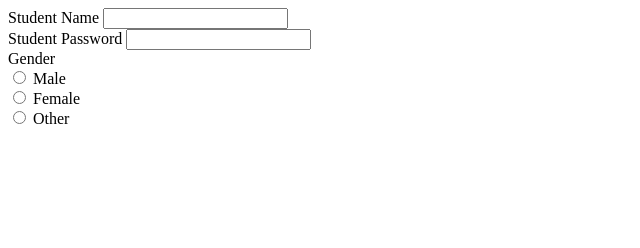
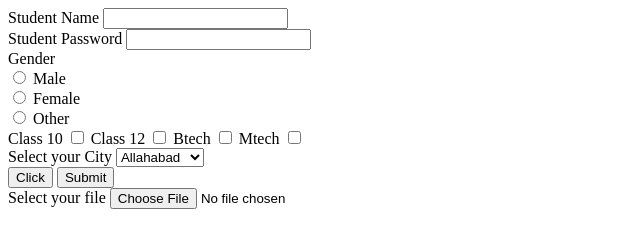
Before and after one commit to IshlokDwivedi-coder/ABES-CSE-C-Ishlok-Dwivedi-, a plain HTML site: page form.html in a window 1280 px wide. Shown: the whole page, without its empty margins (0-640 px from the left). Drawn offline with Linux system fonts and the light colour scheme.

Commit message:
this is my first commit

```diff
--- a/form.html
+++ b/form.html
@@ -23,6 +23,39 @@
           <label>Other</label>
 
 
+
+          <br>
+          <label for="">Class 10</label>
+          <input type="checkbox" name="" id="">
+          <label for="">Class 12</label>
+          <input type="checkbox" name="" id="">
+          <label for="">Btech</label>
+          <input type="checkbox" name="" id="">
+          <label for="">Mtech</label>
+          <input type="checkbox" name="" id="">
+
+
+
+          <br>
+          <label>Select your City</label>
+          <select>
+            <option>Allahabad</option>
+            <option>Pratapgarh</option>
+            <option>Lucknow</option>
+            <option>Ghaziabad</option>
+          </select>
+
+
+          <br>
+          <button>Click</button>
+          <input type="submit">
+
+
+          <br>
+          <label>Select your file</label>
+          <input type="file" name="id">
+
+
     </form>
 </body>
 </html>
```
